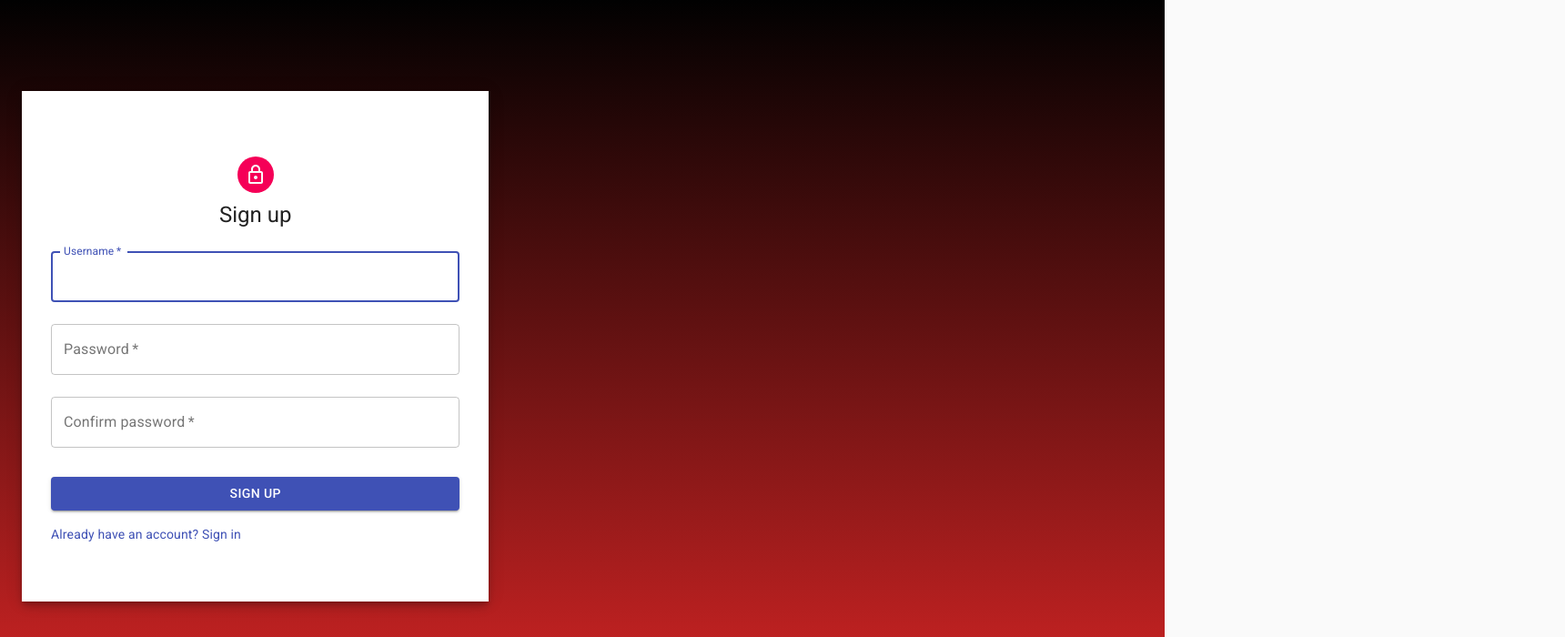
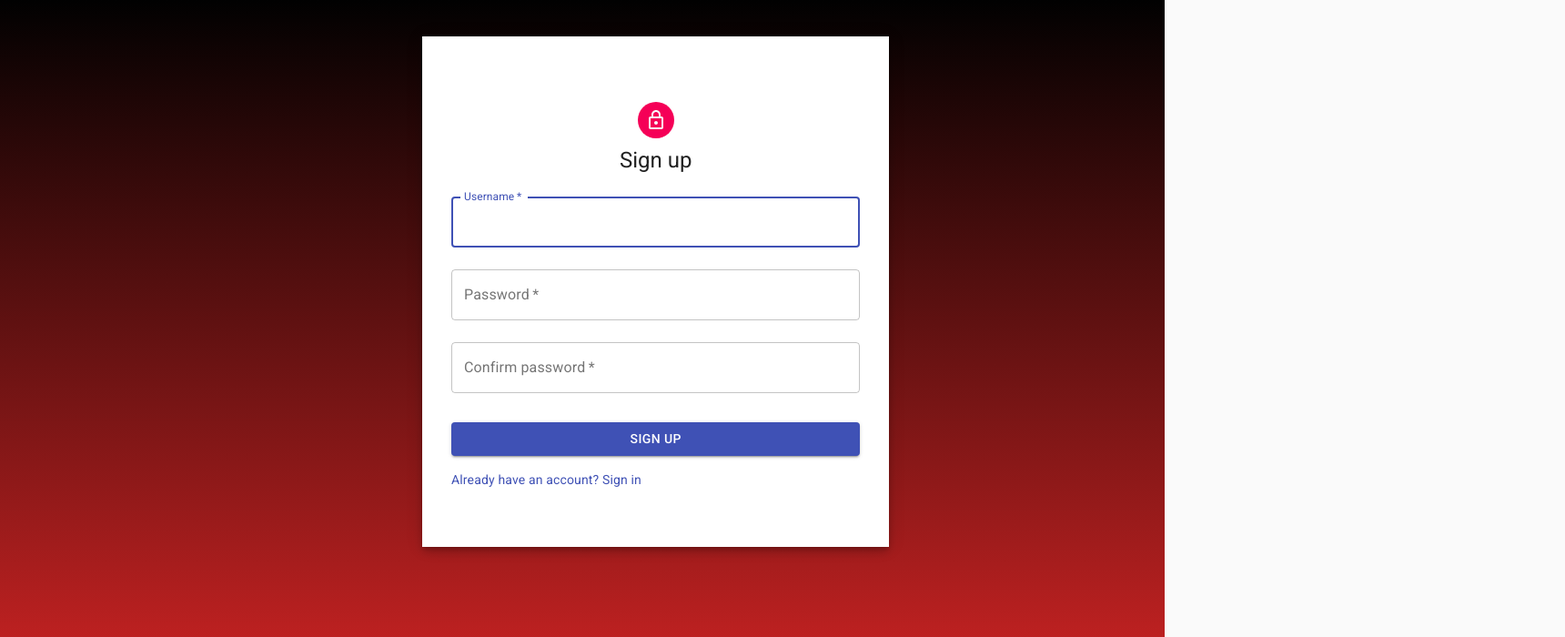
Before and after one commit to NivAm12/NegativeCyberNews, a React (Create React App) app in the folder client/: page /register in a window 1280 px wide. Shown: the top 700 px of the page at 91% size, 1720 px wide, since content can reach past the window. Built offline with nearby package versions, Linux system fonts and the light colour scheme.

Commit message:
fix the scroll of the page

```diff
--- a/client/src/index.css
+++ b/client/src/index.css
@@ -2,4 +2,6 @@ body {
   background-image: linear-gradient(rgba(1, 1, 1, 1), rgba(209, 1, 1, 0.856));
   background-position: center;
   background-attachment: fixed;
+  overflow-y: auto;
+
 }
--- a/client/src/styles/LandingPage.js
+++ b/client/src/styles/LandingPage.js
@@ -2,10 +2,14 @@ import { makeStyles } from "@material-ui/core/styles";
 
 const useStyles = makeStyles({
   container: {
-    padding: "0 0",
-    // position: "fixed",
+    //padding: "0 0",
+    //position: "sticky",
+    marginLeft: '130px',
+    marginTop: "20px",
+    marginBottom: "100px",
+    //height: "auto",
     // width: "1200px",
-    // height: "1200px",
+     //height: "1200px",
     // left: "50%",
     // top: "0%",
     // marginLeft: "-600px"
@@ -32,7 +36,7 @@ const useStyles = makeStyles({
   body: {
     padding: "30px 30px",
     background: "rgba(255,255,255,0.9)",
-    minHeight: "600px"
+    minHeight: "200px"
 
   },
   input: {
--- a/client/src/styles/RegisterPage.js
+++ b/client/src/styles/RegisterPage.js
@@ -36,7 +36,8 @@ const theme = createMuiTheme();
 
 const styles = {
   root: {
-    margin: "100px auto"
+    margin: theme.spacing(5, 5, 0, 55),
+
   },
   image: {
     backgroundImage: 'url(https://source.unsplash.com/collection/10629546)',
```
Also changed, not shown: 2 other files (tests, documents, lock files or other folders).
